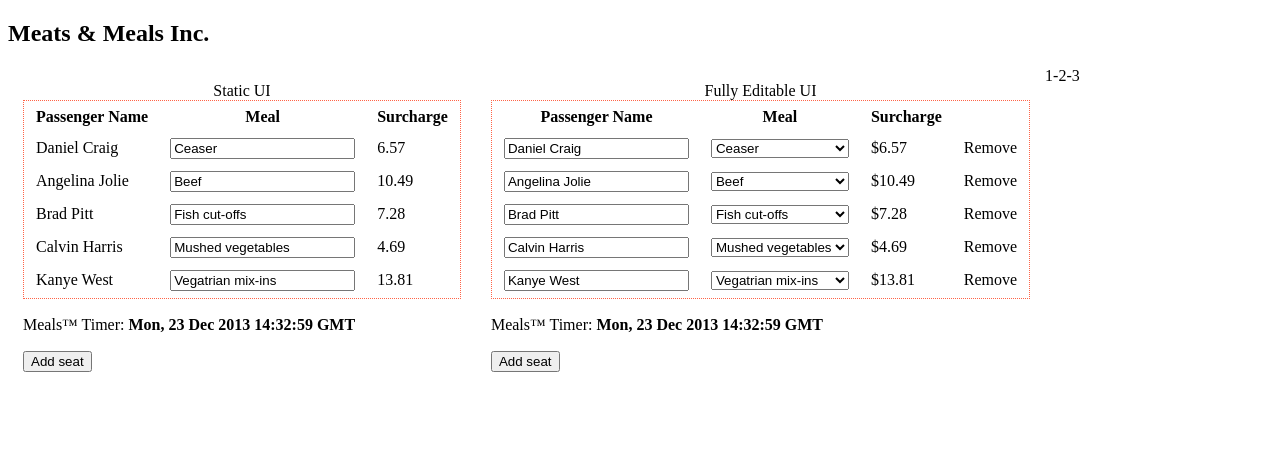
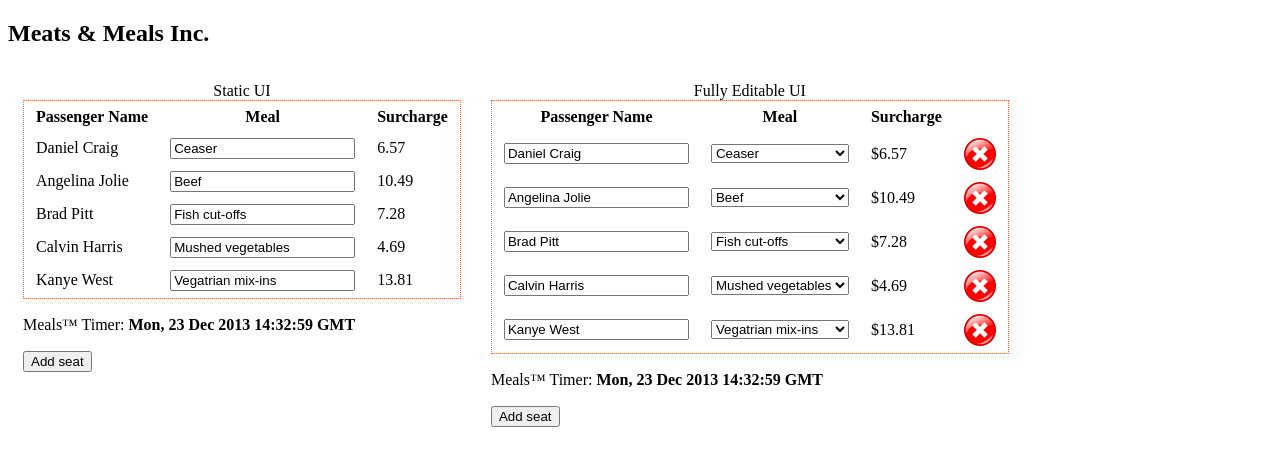
Before and after one commit to the-ramones/knockout, a plain HTML site: page src/meals.html in a window 1280 px wide. Drawn offline with Linux system fonts and the light colour scheme.

Commit message:
Added delete buttons

```diff
--- a/src/css/main.css
+++ b/src/css/main.css
@@ -24,20 +24,20 @@ table input[type="text"]:focus {
 }
 
 .remove {
-    display: inline-block;
-    /*overflow: hidden;*/
-    /*background: url("../times.png");*/
-/*    width: 32px;
-    height: 32px;*/
-    /*text-indent: -9999px;*/
+    /*    background: grey;
+        display: block;
+        text-indent: -5000px;        */
+    background: url("../times.png") no-repeat;
+    display: block;
+    text-indent:  -5000px;
+    height: 32px;
+    width: 32px;
 }
 
-.remove:after {
-    display: inline-block;
-    content: "1 ";
-    text-indent: -9999px;
-    background: url("../times.png");
-}
+/*.remove:before {
+    display: block;
+    content: " ";
+}*/
 
 .clearfix:before,
 .clearfix:after {
--- a/src/meals.html
+++ b/src/meals.html
@@ -50,7 +50,7 @@
                         <td><input data-bind="value: name"></td>
                         <td><select data-bind="options: $root.availableMeals, value: meal, optionsText: 'name'"></select></td>
                         <td data-bind="text: formattedPrice"></td>
-                        <td><a class="remove" data-bind="click: $root.removeSeat">Remove</a></td>
+                        <td><a href="" class="remove" data-bind="click: $root.removeSeat">Remove</a></td>
                     </tr>
                 </tbody>
             </table>
@@ -60,8 +60,6 @@
             </p>
         </div>
 
-
-        <div class="remove clearfix">1-2-3</div>
         <script src="js/knockout-2.1.0.js" type="text/javascript"></script>
         <script type="text/javascript" src="models/meat-n-meals.js"></script>
         <script type="text/javascript">
```
